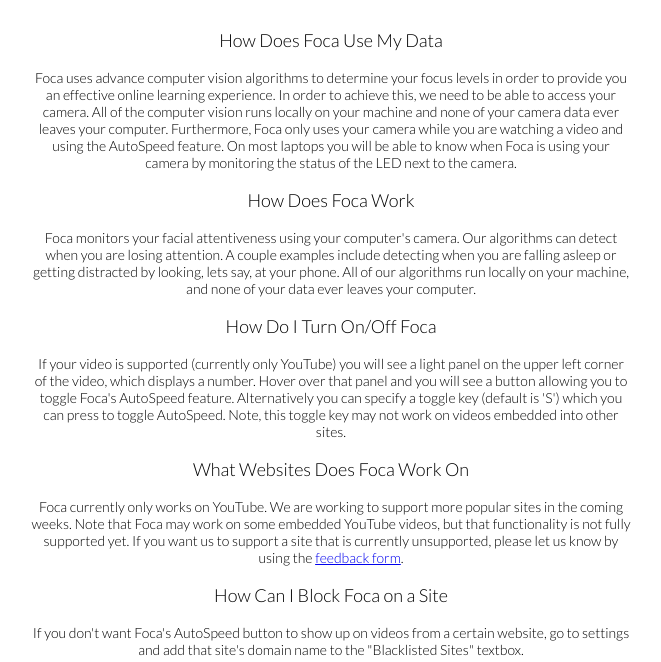
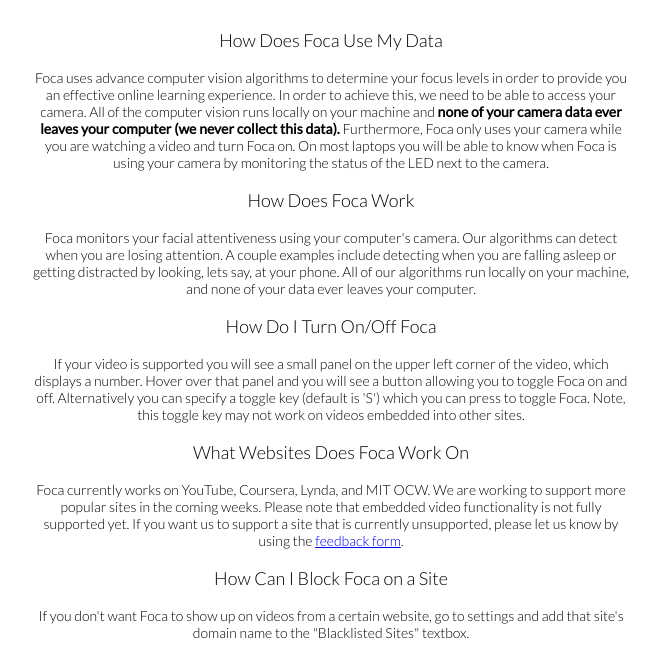
Before and after one commit to stephenmylabathula/stephenmylabathula.github.io, a plain HTML site: page foca_faq.html in a window 1280 px wide. Shown: the part 272-934 px from the top of the page, without its empty margins (309-970 px from the left). Drawn offline with nearby package versions, Linux system fonts and the light colour scheme.

Commit message:
updates Foca FAQ for v0.1.2

```diff
--- a/foca_faq.html
+++ b/foca_faq.html
@@ -33,9 +33,10 @@
         <p>
           Foca uses advance computer vision algorithms to determine your focus levels in order to provide
           you an effective online learning experience. In order to achieve this, we need to be able to
-          access your camera. All of the computer vision runs locally on your machine and none of your
-          camera data ever leaves your computer. Furthermore, Foca only uses your camera while you are
-          watching a video and using the AutoSpeed feature. On most laptops you will be able to know
+          access your camera. All of the computer vision runs locally on your machine and <strong>none of your
+          camera data ever leaves your computer (we never collect this data).</strong> Furthermore,
+          Foca only uses your camera while you are
+          watching a video and turn Foca on. On most laptops you will be able to know
           when Foca is using your camera by monitoring the status of the LED next to the camera.
         </p>
       </span>
@@ -53,10 +54,10 @@
       <span style="font-family: 'Lato', serif; font-weight:300; font-size: 18px;"><p>How Do I Turn On/Off Foca</p></span>
       <span style="font-family: 'Lato', serif; font-weight:300; font-size: 14px;">
         <p>
-          If your video is supported (currently only YouTube) you will see a light panel on the upper
+          If your video is supported you will see a small panel on the upper
           left corner of the video, which displays a number. Hover over that panel and you will see a
-          button allowing you to toggle Foca's AutoSpeed feature. Alternatively you can specify a
-          toggle key (default is 'S') which you can press to toggle AutoSpeed. Note, this toggle key
+          button allowing you to toggle Foca on and off. Alternatively you can specify a
+          toggle key (default is 'S') which you can press to toggle Foca. Note, this toggle key
           may not work on videos embedded into other sites.
         </p>
       </span>
@@ -64,8 +65,9 @@
       <span style="font-family: 'Lato', serif; font-weight:300; font-size: 18px;"><p>What Websites Does Foca Work On</p></span>
       <span style="font-family: 'Lato', serif; font-weight:300; font-size: 14px;">
         <p>
-          Foca currently only works on YouTube. We are working to support more popular sites in the
-          coming weeks. Note that Foca may work on some embedded YouTube videos, but that functionality
+          Foca currently works on YouTube, Coursera, Lynda, and MIT OCW.
+          We are working to support more popular sites in the
+          coming weeks. Please note that embedded video functionality
           is not fully supported yet. If you want us to support a site that is
           currently unsupported, please let us know by using the <a href="foca.html">feedback form</a>.
         </p>
@@ -74,7 +76,7 @@
       <span style="font-family: 'Lato', serif; font-weight:300; font-size: 18px;"><p>How Can I Block Foca on a Site</p></span>
       <span style="font-family: 'Lato', serif; font-weight:300; font-size: 14px;">
         <p>
-          If you don't want Foca's AutoSpeed button to show up on videos from a certain website, go to
+          If you don't want Foca to show up on videos from a certain website, go to
           settings and add that site's domain name to the "Blacklisted Sites" textbox.
         </p>
       </span>
```
Also changed, not shown: foca.html (+2 -2 lines).
